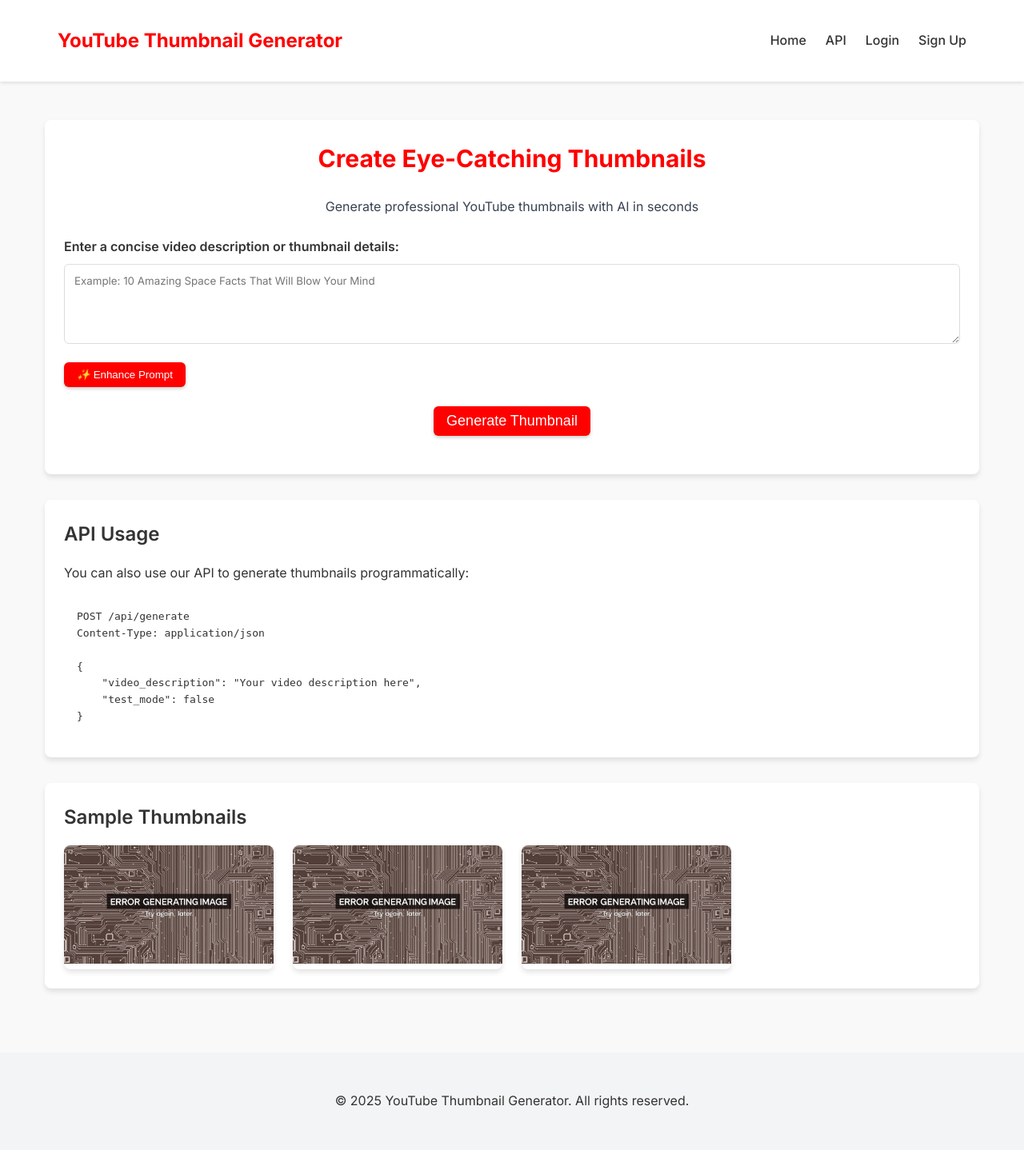
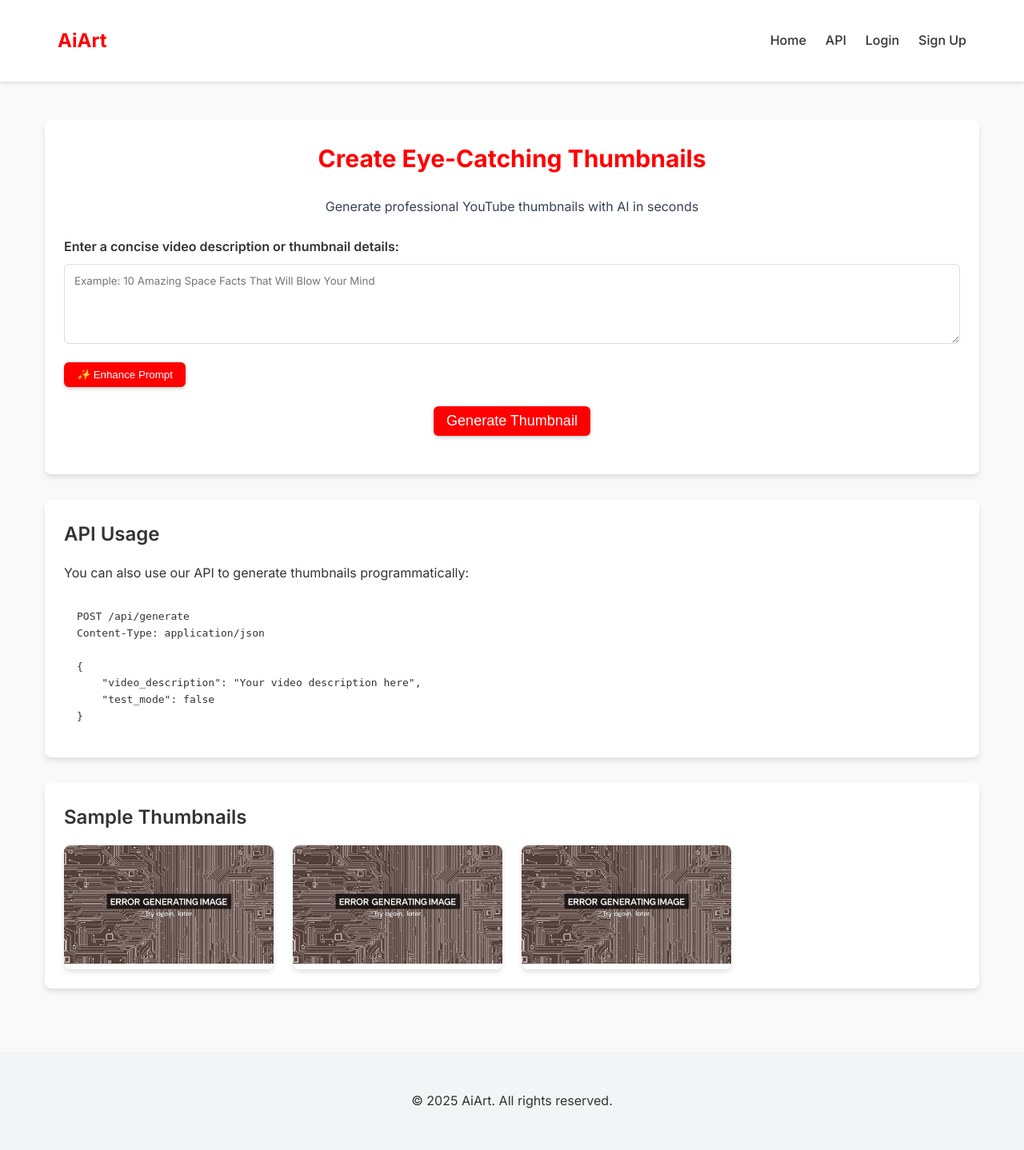
Before and after one commit to SamratSinghPhysicist/ai_art, a Flask app: page / in a window 1280 px wide. Shown: the whole page at 80% size. Run offline with Flask 3, Linux system fonts and the light colour scheme; some libraries are stand-ins or nearby versions.

Commit message:
Changed App's name to AiArt

```diff
--- a/templates/index.html
+++ b/templates/index.html
@@ -3,15 +3,16 @@
 <head>
     <meta charset="UTF-8">
     <meta name="viewport" content="width=device-width, initial-scale=1.0">
-    <title>YouTube Thumbnail Generator</title>
+    <title>AiArt</title>
     <link rel="stylesheet" href="/static/css/styles.css">
+    <link rel="icon" href="/static/favicon.svg" type="image/svg+xml">
     <link href="https://fonts.googleapis.com/css2?family=Inter:wght@400;500;600;700&display=swap" rel="stylesheet">
 </head>
 <body>
     <header class="header">
         <div class="container">
             <nav class="nav">
-                <a href="/" class="nav-logo">YouTube Thumbnail Generator</a>
+                <a href="/" class="nav-logo">AiArt</a>
                 <div class="nav-links">
                     <a href="/" class="nav-link">Home</a>
                     <a href="#api-info" class="nav-link">API</a>
@@ -104,7 +105,7 @@
 
     <footer class="footer">
         <div class="container text-center">
-            <p>© 2025 YouTube Thumbnail Generator. All rights reserved.</p>
+            <p>© 2025 AiArt. All rights reserved.</p>
         </div>
     </footer>
 
```
Also changed, not shown: templates/dashboard.html (+4 -3 lines), templates/login.html (+4 -3 lines), templates/signup.html (+4 -3 lines), static/favicon.svg (added).
